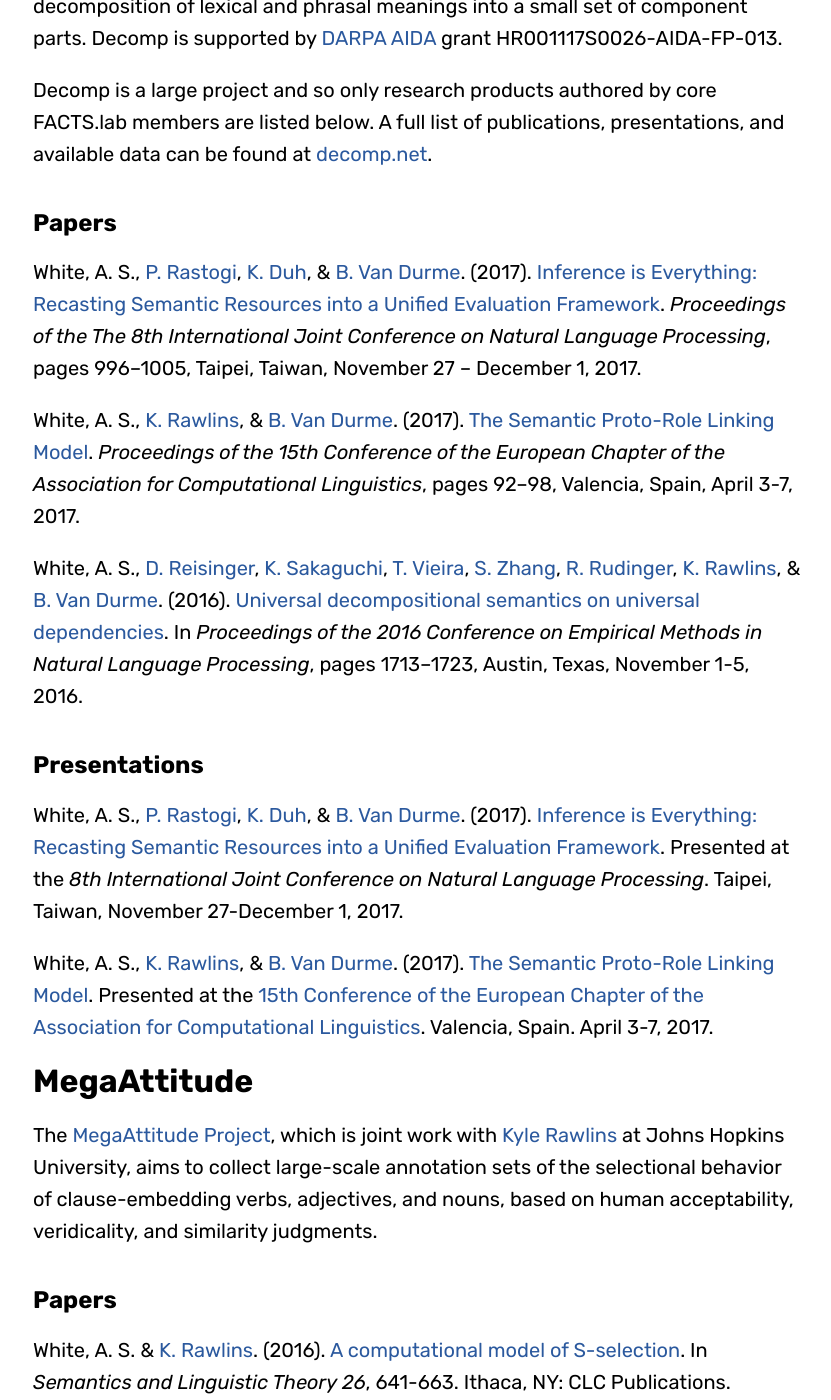
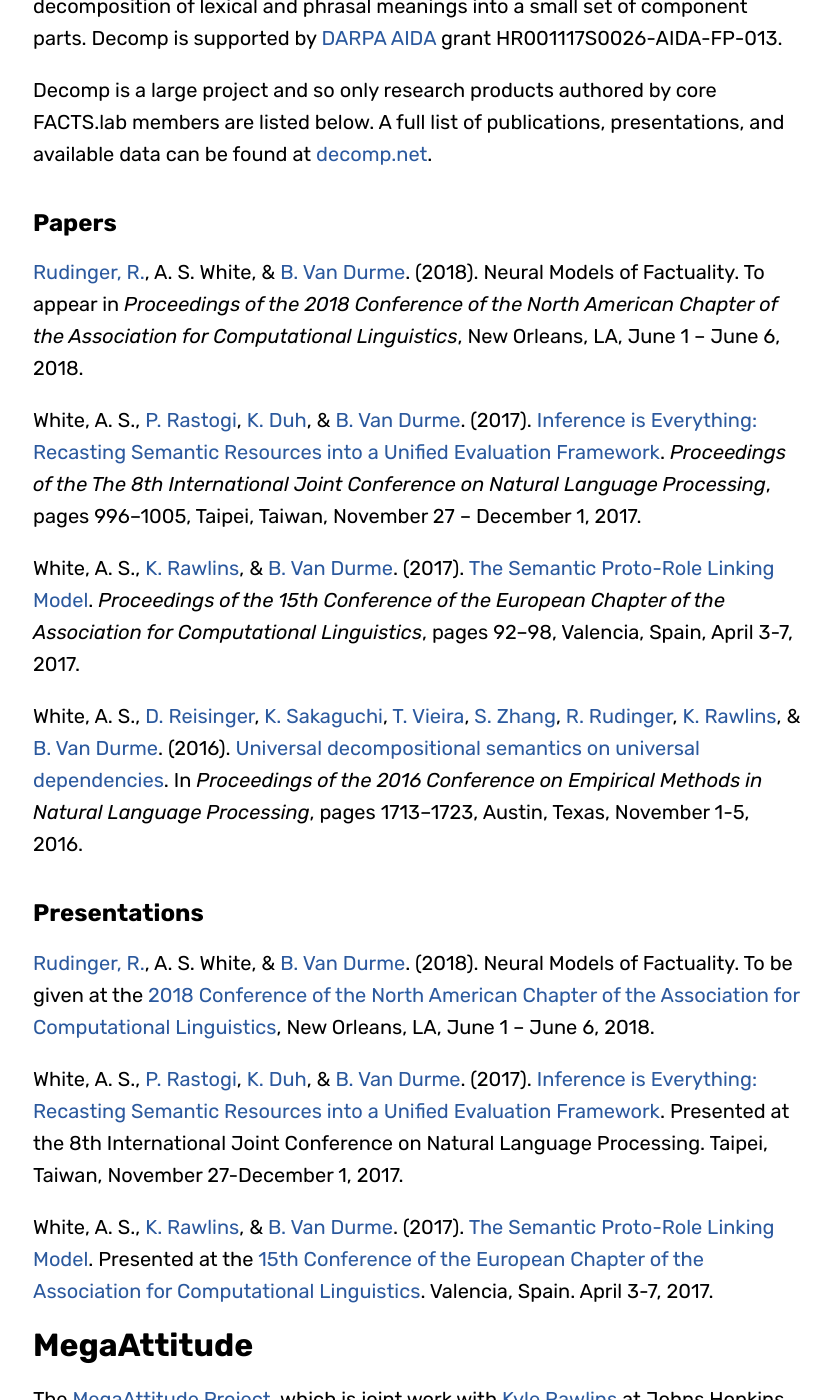
Before and after one commit to FACTSlab/factslab.github.io, a Jekyll site: the page built from research.md, in a window 1280 px wide and 1400 px high, scrolled down 659 px. Shown: the whole window, without its empty margins (223-1054 px from the left). Built offline with Jekyll 4.4.1, drawn with Linux system fonts in a browser that asks for light colours; some web fonts are replaced.

Commit message:
added naacl 2018 paper and presentation

```diff
--- a/research.md
+++ b/research.md
@@ -22,6 +22,8 @@ Decomp is a large project and so only research products authored by core FACTS.l
 
 ## Papers
 
+[Rudinger, R.](http://www.clsp.jhu.edu/people/graduate-students/rachel-rudinger/), A. S. White, & [B. Van Durme](http://www.cs.jhu.edu/~vandurme/). (2018). Neural Models of Factuality. To appear in _Proceedings of the 2018 Conference of the North American Chapter of the Association for Computational Linguistics_, New Orleans, LA, June 1 – June 6, 2018.
+
 White, A. S., [P. Rastogi](http://www.cs.jhu.edu/~prastog3/), [K. Duh](http://cs.jhu.edu/~kevinduh/), & [B. Van Durme](http://www.cs.jhu.edu/~vandurme/). (2017). [Inference is Everything: Recasting Semantic Resources into a Unified Evaluation Framework](http://aclweb.org/anthology/I/I17/I17-1100.pdf). _Proceedings of the The 8th International Joint Conference on Natural Language Processing_, pages 996–1005, Taipei, Taiwan, November 27 – December 1, 2017.
 
 White, A. S., [K. Rawlins](http://sites.krieger.jhu.edu/rawlins/), & [B. Van Durme](http://www.cs.jhu.edu/~vandurme/). (2017). [The Semantic Proto-Role Linking Model](http://aclweb.org/anthology/E/E17/E17-2015.pdf). _Proceedings of the 15th Conference of the European Chapter of the Association for Computational Linguistics_, pages 92–98, Valencia, Spain, April 3-7, 2017.
@@ -30,7 +32,9 @@ White, A. S., [D. Reisinger](http://pages.jh.edu/~dreisin2/), [K. Sakaguchi](htt
 
 ## Presentations
 
-White, A. S., [P. Rastogi](http://www.cs.jhu.edu/~prastog3/), [K. Duh](http://cs.jhu.edu/~kevinduh/), & [B. Van Durme](http://www.cs.jhu.edu/~vandurme/). (2017). [Inference is Everything: Recasting Semantic Resources into a Unified Evaluation Framework](presentations/slides/white_ijcnlp17_slides.pdf). Presented at the _8th International Joint Conference on Natural Language Processing_. Taipei, Taiwan, November 27-December 1, 2017.
+[Rudinger, R.](http://www.clsp.jhu.edu/people/graduate-students/rachel-rudinger/), A. S. White, & [B. Van Durme](http://www.cs.jhu.edu/~vandurme/). (2018). Neural Models of Factuality. To be given at the [2018 Conference of the North American Chapter of the Association for Computational Linguistics](http://naacl2018.org/), New Orleans, LA, June 1 – June 6, 2018.
+
+White, A. S., [P. Rastogi](http://www.cs.jhu.edu/~prastog3/), [K. Duh](http://cs.jhu.edu/~kevinduh/), & [B. Van Durme](http://www.cs.jhu.edu/~vandurme/). (2017). [Inference is Everything: Recasting Semantic Resources into a Unified Evaluation Framework](presentations/slides/white_ijcnlp17_slides.pdf). Presented at the 8th International Joint Conference on Natural Language Processing. Taipei, Taiwan, November 27-December 1, 2017.
 
 White, A. S., [K. Rawlins](http://sites.krieger.jhu.edu/rawlins/), & [B. Van Durme](http://www.cs.jhu.edu/~vandurme/). (2017). [The Semantic Proto-Role Linking Model](https://docs.google.com/presentation/d/1lcl-sSI9FFFbSXT9ajoRyFZXbFW-nucFs8Ahe9p5atM/edit?usp=sharing). Presented at the [15th Conference of the European Chapter of the Association for Computational Linguistics](http://eacl2017.org/). Valencia, Spain. April 3-7, 2017.
 
```
